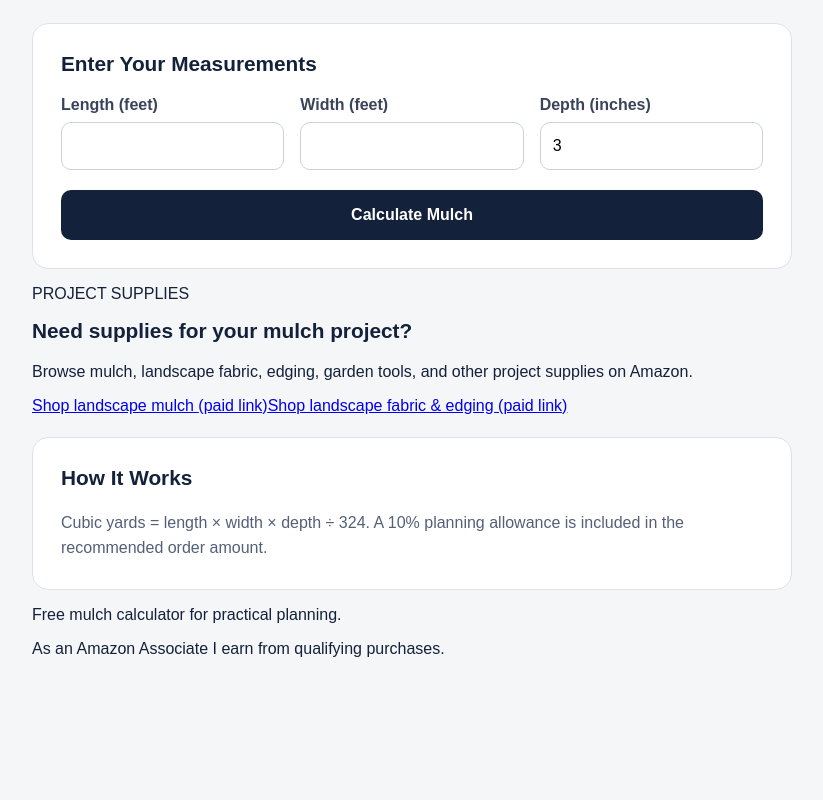
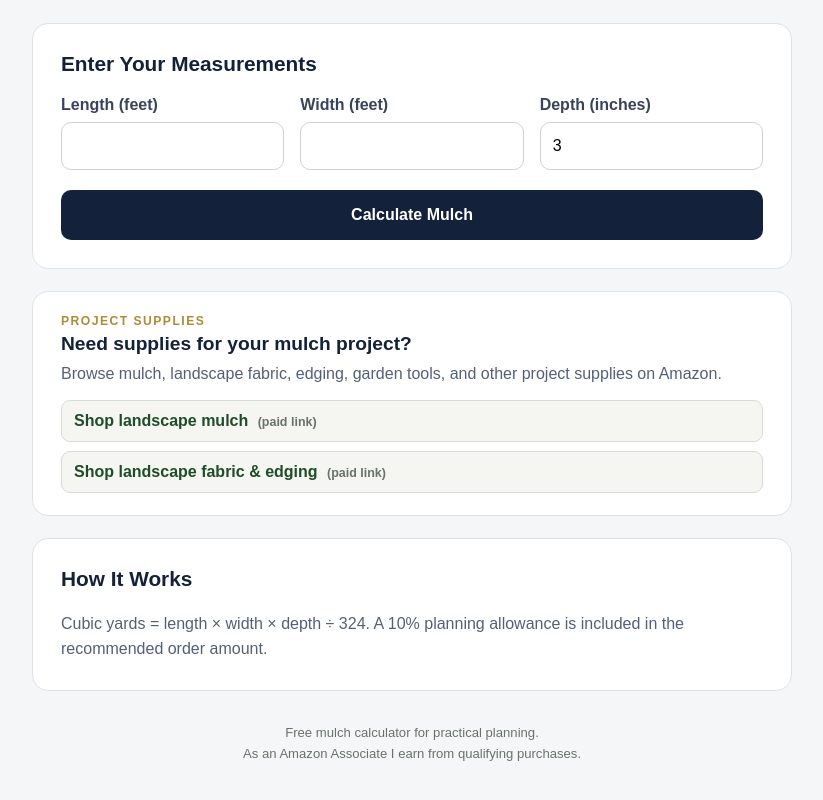
Before and after one commit to spamenchilada1-beep/mulch-calculator, a React (Vite) app: page / in a window 1280 px wide. Shown: the part 338-1138 px from the top of the page, without its empty margins (228-1051 px from the left). Before the commit the page ends 1076 px from the top, so only its background shows below. Built offline with nearby package versions, Linux system fonts and the light colour scheme.

Commit message:
Add Amazon affiliate recommendations

```diff
--- a/src/styles.css
+++ b/src/styles.css
@@ -18,4 +18,14 @@ button { width: 100%; min-height: 50px; margin-top: 20px; border: 0; border-radi
 .result strong { text-align: right; }
 .error { color: #9b2c2c; font-weight: 700; }
 .info p { color: #536078; line-height: 1.6; margin: 0; }
+.affiliate-card { background: white; border: 1px solid #dde2e9; border-radius: 16px; padding: 22px 28px; margin-top: 22px; }
+.affiliate-label { margin: 0 0 5px; color: #b08a35; font-size: .76rem; font-weight: 800; letter-spacing: .12em; }
+.affiliate-card h2 { margin: 0; color: #13213a; font-size: 1.2rem; }
+.affiliate-card p:not(.affiliate-label) { margin: 7px 0 14px; color: #536078; line-height: 1.5; }
+.affiliate-links { display: grid; gap: 9px; }
+.affiliate-links a { padding: 11px 12px; border: 1px solid #d7ddd4; border-radius: 9px; background: #f5f6f2; color: #204c29; font-weight: 750; text-decoration: none; }
+.affiliate-links a:hover { border-color: #b08a35; }
+.affiliate-links a span { margin-left: 5px; color: #687269; font-size: .78rem; font-weight: 600; }
+footer { margin-top: 34px; color: #687269; font-size: .82rem; text-align: center; }
+footer p { margin: 0 0 6px; }
 @media (max-width: 600px) { .page { padding-top: 28px; } .grid { grid-template-columns: 1fr; } .card, .info { padding: 22px; } .result div { flex-direction: column; } .result strong { text-align: left; } }
```
